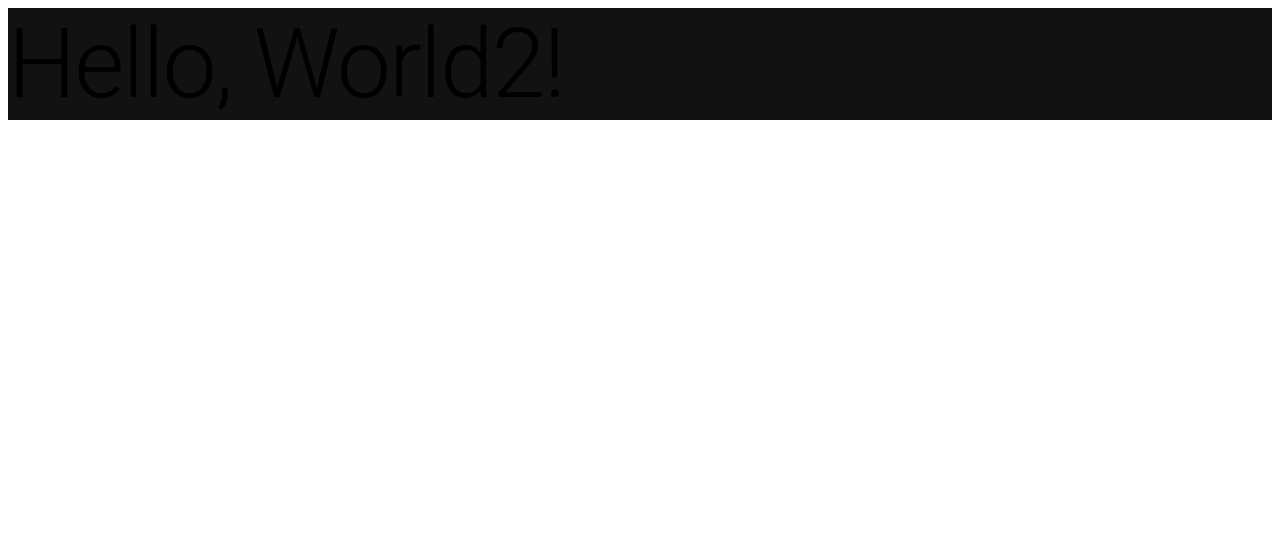
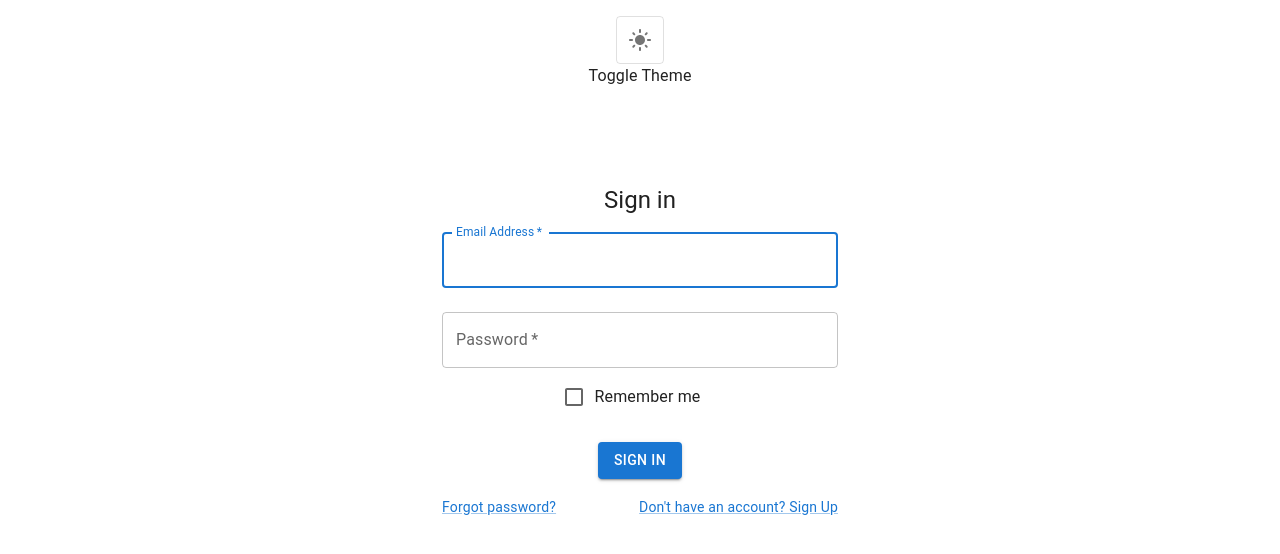
Before and after one commit to Kevin-379/COL732-frontend, a React (Create React App) app: page / in a window 1280 px wide. Shown: the top 554 px of the page. Built offline with nearby package versions, Linux system fonts and the light colour scheme.

Commit message:
created basic sign in page

```diff
--- a/src/App.tsx
+++ b/src/App.tsx
@@ -1,16 +1,25 @@
-import { Box, ThemeProvider, Typography } from "@mui/material";
-import { theme } from "./theme";
+import { Box, CssBaseline, ThemeProvider, ToggleButton } from "@mui/material";
+import { SignIn } from "./pages/SignIn";
+import { DarkMode, LightMode } from "@mui/icons-material";
+import { useState } from "react";
+import { lightTheme, darkTheme } from "./theme";
 
 function App() {
+  const [lightMode, setLightMode] = useState(true);
+  const icon = lightMode ? <LightMode /> : <DarkMode />;
+  const theme = (lightMode ? lightTheme : darkTheme);
+
   return (
     <ThemeProvider theme={theme}>
-      <div className="App">
-        <Box bgcolor={"background.default"}>
-          <Typography variant="h1">
-            Hello, World2!
-          </Typography>
-        </Box>
-      </div>
+      <CssBaseline />
+      <Box textAlign={"center"} sx={{ mt: 2 }}>
+        <ToggleButton value="Theme" onChange={() => setLightMode(!lightMode)}>
+          {icon}
+        </ToggleButton>
+        <br />
+        Toggle Theme
+      </Box>
+      <SignIn />
     </ThemeProvider>
   );
 }
--- /dev/null
+++ b/src/pages/SignIn.tsx
@@ -0,0 +1,69 @@
+import {
+  Box,
+  Button,
+  Checkbox,
+  Container,
+  FormControlLabel,
+  Grid,
+  Link,
+  TextField,
+  Typography,
+} from "@mui/material";
+
+export const SignIn = () => {
+  const handleSubmit = (event: React.FormEvent<HTMLFormElement>) => { event.preventDefault() };
+
+  return (
+    <Container maxWidth="xs">
+      <Box alignItems={"center"} display={"flex"} flexDirection={"column"} sx={{ mt: 12 }}>
+        <Typography component="h1" variant="h5">
+          Sign in
+        </Typography>
+        <Box component="form" onSubmit={handleSubmit} noValidate textAlign={"center"} >
+          <TextField
+            margin="normal"
+            required
+            fullWidth
+            id="email"
+            label="Email Address"
+            autoFocus
+          />
+          <TextField
+            margin="normal"
+            required
+            fullWidth
+            id="password"
+            label="Password"
+            type="password"
+          />
+          <small>
+            <FormControlLabel
+              control={<Checkbox value="remember" />}
+              label="Remember me"
+            />
+          </small>
+          <br></br>
+          <Button
+            type="submit"
+            variant="contained"
+            sx={{ mt: 3, mb: 2 }}
+          >
+            Sign In
+          </Button>
+        </Box>
+        <Grid container>
+          <Grid item xs>
+            <Link href="#" variant="body2">
+              Forgot password?
+            </Link>
+          </Grid>
+          <Grid item>
+            <Link href="#" variant="body2">
+              {"Don't have an account? Sign Up"}
+            </Link>
+          </Grid>
+        </Grid>
+      </Box>
+    </Container>
+  );
+};
--- a/src/theme.tsx
+++ b/src/theme.tsx
@@ -5,3 +5,15 @@ export const theme = createTheme({
         mode: "dark",
     },
 });
+
+export const lightTheme = createTheme({
+    palette: {
+        mode: "light",
+    },
+});
+
+export const darkTheme = createTheme({
+    palette: {
+        mode: "dark",
+    },
+});
```
Also changed, not shown: 1 other file (tests, documents, lock files or other folders).
